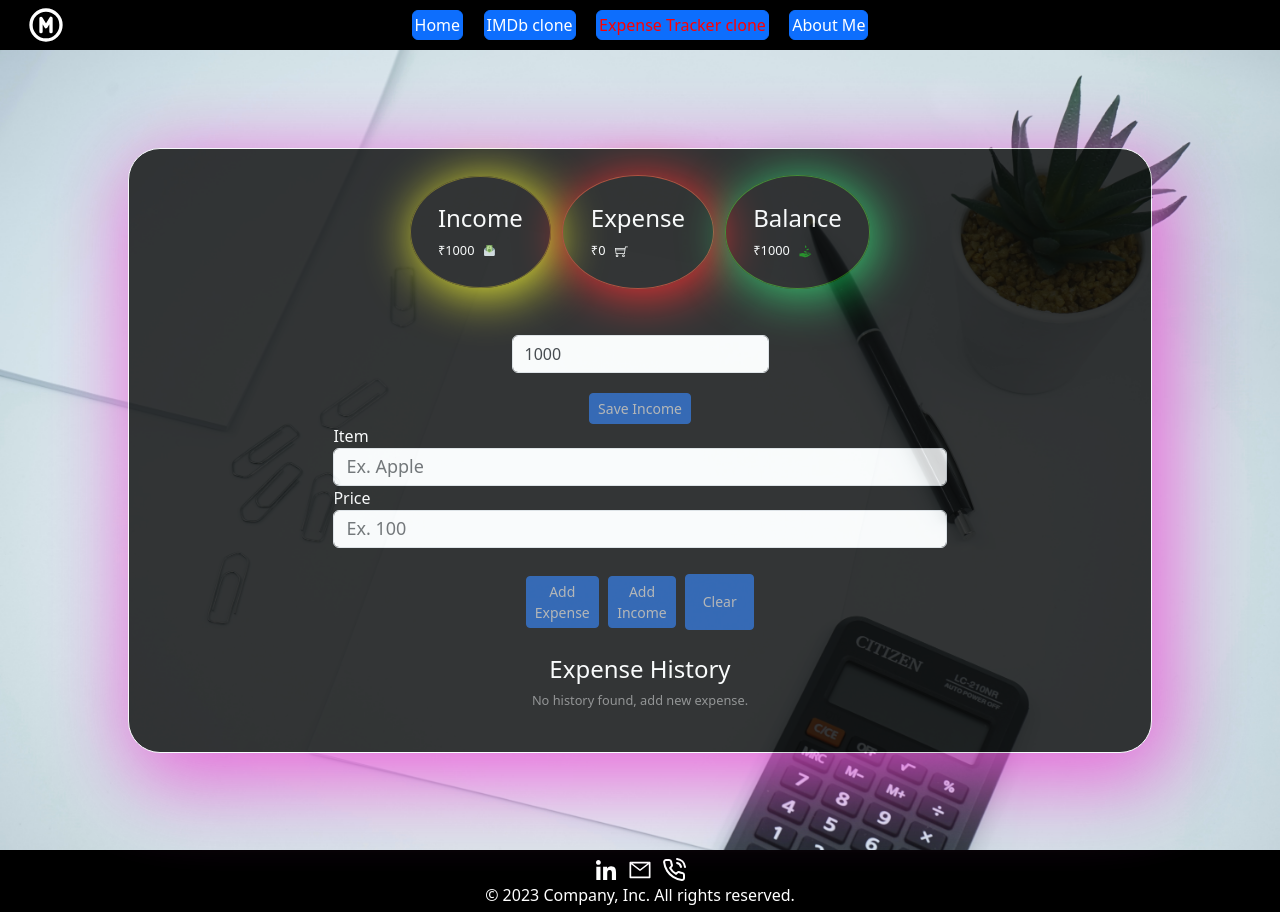
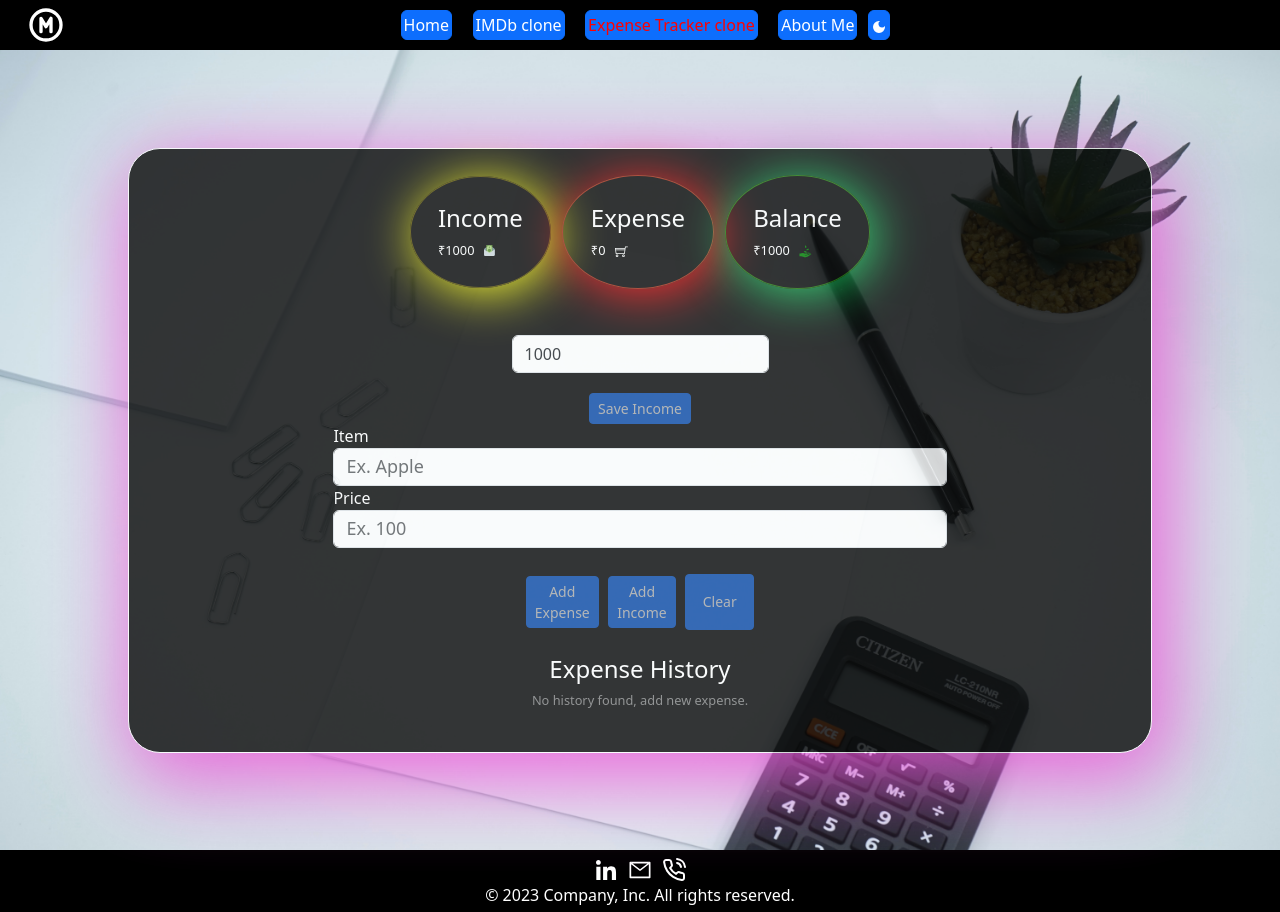
Before and after one commit to MuskanSrivastava8/Mitra, a React (Create React App) app: page /Mitra/Expensetracker in a window 1280 px wide. Built offline with nearby package versions, Linux system fonts and the light colour scheme.

Commit message:
redux setup for theme

```diff
--- a/src/Components/Menu/Menu.js
+++ b/src/Components/Menu/Menu.js
@@ -1,14 +1,35 @@
-import React from "react";
+import React, { useState } from "react";
 import { NavLink } from "react-router-dom";
 import "./Menu.scss";
 import { TbCircleLetterM } from "react-icons/tb";
+import { BsSun } from "react-icons/bs";
 import Dropdown from "react-bootstrap/Dropdown";
-import { AiOutlineHome } from "react-icons/ai";
+import { MdDarkMode } from "react-icons/md";
+import { useDispatch } from "react-redux";
+import { dark_mode_Action, light_mode_Action } from "../../store/theme_slice";
+import { useSelector } from "react-redux";
+
 
 export default function Menu() {
+  const dispatch = useDispatch();
+  var darkModeRes = useSelector((store) => store.THEME.dark_mode);
+  var lightkModeRes = useSelector((store) => store.THEME.light_mode);
+
+  const [darkMode, setdarkMode] = useState(true);
+
+  const changeTheme = () => {
+    setdarkMode(!darkMode);
+    if (darkMode) {
+      dispatch(dark_mode_Action(true));
+      dispatch(light_mode_Action(false));
+    } else {
+      dispatch(light_mode_Action(true));
+      dispatch(dark_mode_Action(false));
+    }
+  };
   return (
     <React.Fragment>
-      <div className="menu_container">
+      <div className={darkModeRes ?"menu_container_dark" : "menu_container_light"}>
         <div className="menu_logo">
           <TbCircleLetterM className="letter_M" />
         </div>
@@ -136,6 +157,16 @@ export default function Menu() {
             </NavLink>
           </button>
         </div>
+        <div className="theme_icon">
+          <button
+            type="button"
+            class="btn btn-primary"
+            style={{ padding: "2px" }}
+            onClick={changeTheme}
+          >
+            {darkMode ? <MdDarkMode /> : <BsSun/>}
+          </button>
+        </div>
       </div>
     </React.Fragment>
   );
--- a/src/Components/Menu/Menu.scss
+++ b/src/Components/Menu/Menu.scss
@@ -1,14 +1,19 @@
-.menu_container {
+.menu_container_dark {
     height: 100%;
     width: 100%;
     background-color: #000000;
     display: flex;
     justify-content: center;
     align-items: center;
+}
 
-
-    // D17B88 ,D999B9 B8B3E9 90E0F3 75F4F4 // 414535
-
+.menu_container_light {
+    height: 100%;
+    width: 100%;
+    background-color: #a8a7a7;
+    display: flex;
+    justify-content: center;
+    align-items: center;
 }
 
 .menu_item {
@@ -32,7 +37,7 @@
     text-shadow: 1.5px 2.0px 2px #be9fc6, 0 0 25px #ed09d2, 0 0 5px #9f22ba;
 }
 
-.menu_item_mobile_view{
+.menu_item_mobile_view {
 
     position: absolute;
     top: 1.7%;
@@ -47,25 +52,28 @@
     border-color: transparent;
     border-radius: 6px;
 }
+
 .menu_item_mobile_view a {
     color: white;
     text-decoration: none;
 }
-.dropdownMenuItem{
+
+.dropdownMenuItem {
     color: gray;
     //text-decoration: none;
 }
 
-.letter_M{
+.letter_M {
     color: white;
-    font-Size: 2.5rem ;
+    font-Size: 2.5rem;
 }
 
 .menu_logo {
     position: absolute;
     left: 2%;
 }
-.dropdownMenu_item{
+
+.dropdownMenu_item {
     position: absolute;
     top: 2%;
     right: 2%;
@@ -75,18 +83,25 @@
 @media only screen and (max-width: 904px) {
 
     //ipad
-    .menu_container {
+    .menu_container_dark {
         width: 105%;
         height: 10vh;
     }
+    .menu_container_light {
+        width: 105%;
+        height: 10vh;
+    }
+
 
     .menu_item {
         font-size: 1rem;
         // padding: 2.4%;
     }
-    .letter_M{
-        font-Size: 4rem ;
+
+    .letter_M {
+        font-Size: 4rem;
     }
+
     .menu_logo {
         top: 2.5%;
         left: 2.5%;
@@ -96,14 +111,19 @@
 @media only screen and (max-width: 414px) {
 
     //Iphone XR
-    .menu_container {
+    .menu_container_dark {
         width: 100%;
     }
-    .dropdownMenu_item{
-        display:inline
+    .menu_container_light {
+        width: 100%;
     }
-    .menu_item_mobile_view{
-        display:inline
+
+    .dropdownMenu_item {
+        display: inline
+    }
+
+    .menu_item_mobile_view {
+        display: inline
     }
 
 
@@ -112,30 +132,39 @@
         display: none;
         // padding: 2.4%;
     }
-    .letter_M{
-        font-Size: 2.5rem ;
+
+    .letter_M {
+        font-Size: 2.5rem;
     }
+
     .menu_logo {
         top: 2.8%;
     }
+
     .menu_item a {
         font-size: .8rem;
     }
 
 }
 
-@media only screen and (max-width: 390px) { //Iphone 12 pro
-    .letter_M{
-        font-Size: 2rem ;
+@media only screen and (max-width: 390px) {
+
+    //Iphone 12 pro
+    .letter_M {
+        font-Size: 2rem;
     }
+
     .menu_logo {
         top: 3.1%;
     }
 
 
 }
-@media only screen and (max-width: 376px) { //Iphone SE
-    .letter_M{
-        font-Size: 2rem ;
+
+@media only screen and (max-width: 376px) {
+
+    //Iphone SE
+    .letter_M {
+        font-Size: 2rem;
     }
 }
--- a/src/store/index.js
+++ b/src/store/index.js
@@ -1,9 +1,11 @@
 import { configureStore } from "@reduxjs/toolkit";
 import { expenseSlice } from "./expense_slice";
+import { themeSlice } from "./theme_slice";
 
 const store = configureStore({
   reducer: {
     EXPENSE: expenseSlice.reducer,
+    THEME:themeSlice.reducer
   },
 });
 export { store };
--- /dev/null
+++ b/src/store/theme_slice.js
@@ -0,0 +1,22 @@
+import { createSlice } from "@reduxjs/toolkit";
+
+export const themeSlice = createSlice({
+  name: "themeSlice",
+  initialState: {
+    dark_mode: true,
+    light_mode: false,
+    normal_mode: false,
+  },
+  reducers: {
+    dark_mode_Action: (currentSlice, action) => {
+      currentSlice.dark_mode = action.payload;
+    },
+    light_mode_Action: (currentSlice, action) => {
+      currentSlice.light_mode = action.payload;
+    },
+    normal_mode_Action: (currentSlice, action) => {
+      currentSlice.normal_mode = action.payload;
+    },
+  },
+});
+export const { dark_mode_Action, light_mode_Action, normal_mode_Action} = themeSlice.actions;
```
